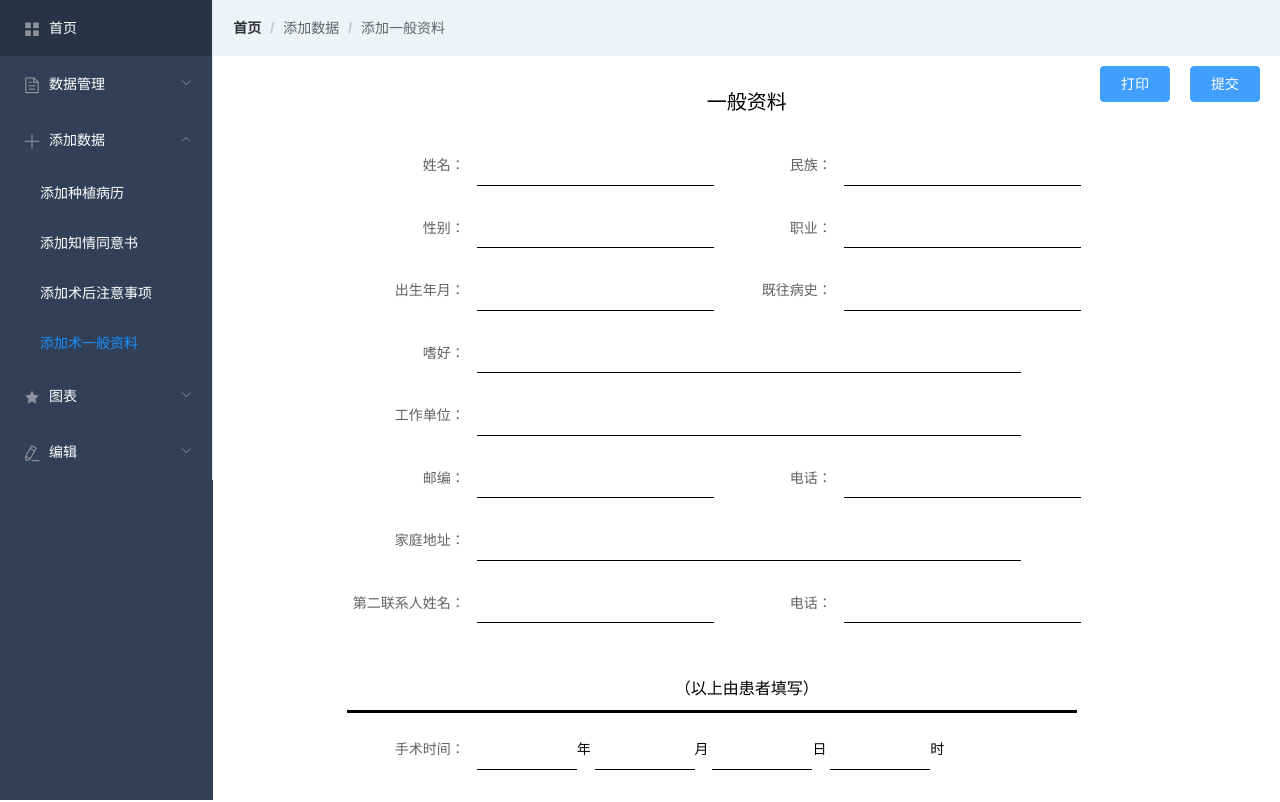
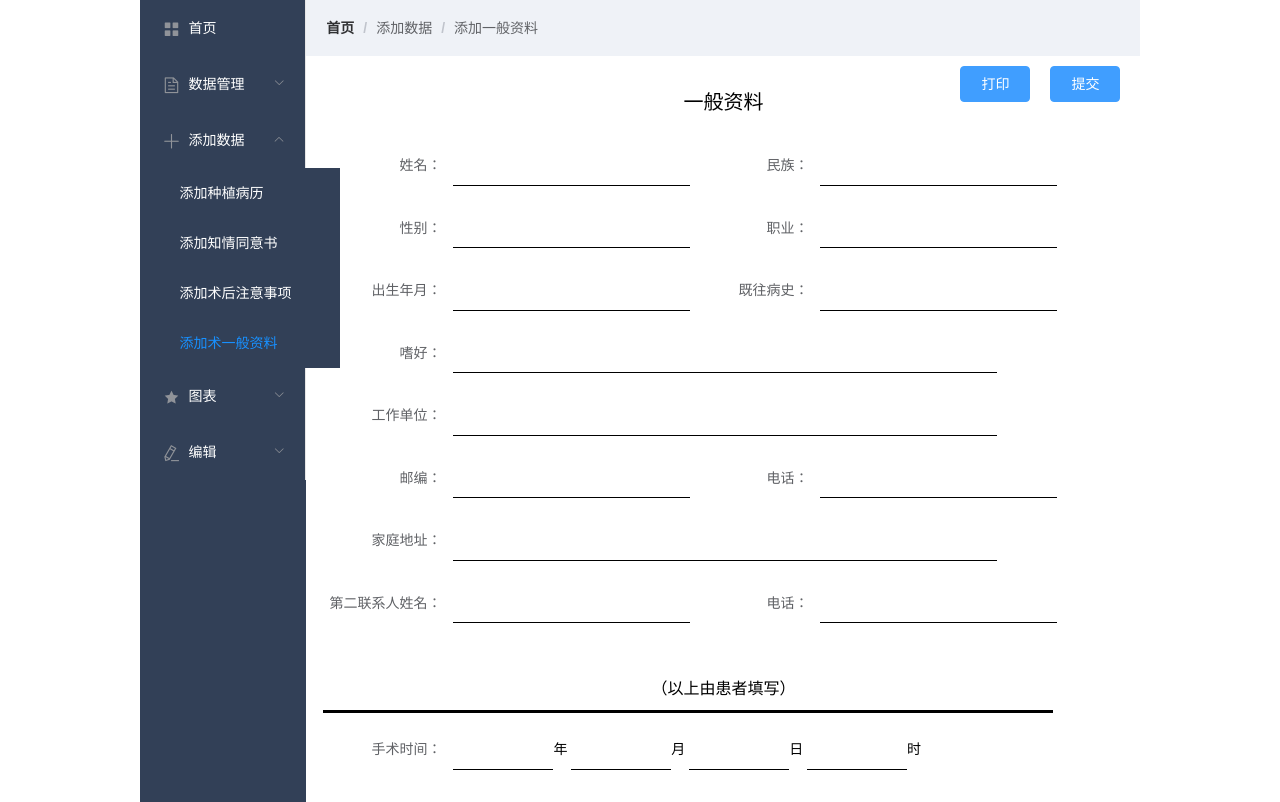
Before and after one commit to AngelCavalier/implant-frot, a Vue app: page /addInformation in a window 1280 px wide. Shown: the top 802 px of the page. Built offline with nearby package versions, Linux system fonts and the light colour scheme.

Commit message:
update:css

```diff
--- a/src/App.vue
+++ b/src/App.vue
@@ -1,5 +1,5 @@
 <template>
-  <div id="app" class="fillcontain">
+  <div id="app" class="container">
     <router-view></router-view>
   </div>
 </template>
--- a/src/style/common.less
+++ b/src/style/common.less
@@ -75,16 +75,12 @@ textarea {
 }
 
 html,
-body {
-  height: 100%;
-  width: 100%;
-  // background-color: #F5F5F5;
-}
-
-.fillcontain {
+body,
+.container {
   height: 100%;
   width: 100%;
 }
+
 .clear:after {
   content: '';
   display: block;
```
